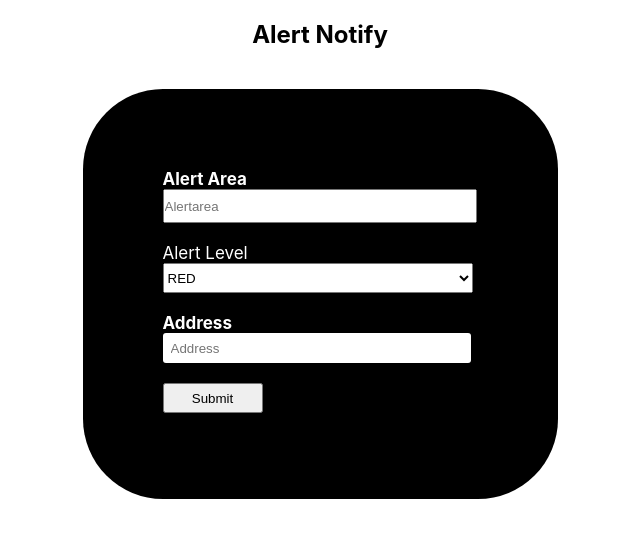
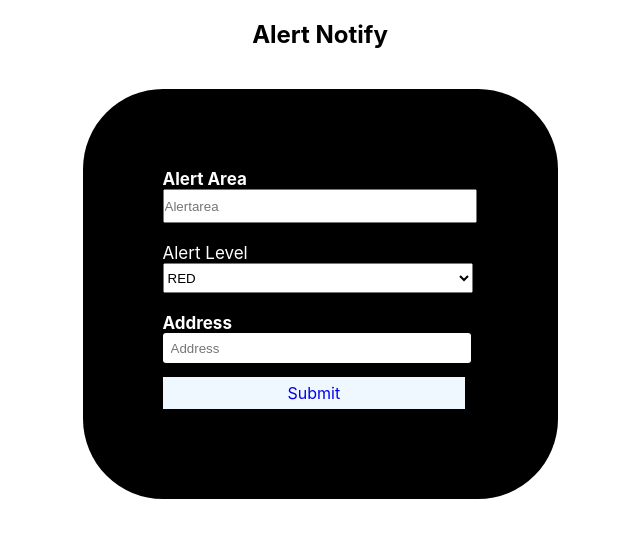
Before and after one commit to shri-suriya/SIH-2022, a React app: page /Logedpage in a window 1280 px wide. Shown: the whole page, without its empty margins (320-960 px from the left). Built offline with nearby package versions, Linux system fonts and the light colour scheme.

Commit message:
Details added

```diff
--- /dev/null
+++ b/src/Components/Details/Details.jsx
@@ -0,0 +1,9 @@
+import React from 'react'
+
+function Details() {
+  return (
+    <div>Details</div>
+  )
+}
+
+export default Details
--- a/src/Components/Logedpage/Logedpage.jsx
+++ b/src/Components/Logedpage/Logedpage.jsx
@@ -1,5 +1,6 @@
 import React from 'react'
 import './Logedpage.css'
+import {Link} from 'react-router-dom'
 function Logedpage() {
     return (
         <><h2>Alert Notify</h2><br></br><div className='alert'>
@@ -16,7 +17,7 @@ function Logedpage() {
                 <label><b>Address</b></label><br></br>
                 <input type="text" name="Pass" id="address" placeholder="Address"></input>
                 <br></br><br></br>
-                <input type="submit" className="submit"></input>
+                <Link to="/Details" className="btn btn-primary">Submit</Link><br></br><br></br>
             </form>
         </div></>
     )
--- a/src/Components/Login/Login.css
+++ b/src/Components/Login/Login.css
@@ -52,3 +52,10 @@ font-size: 17px;
     text-decoration: none;
     float:right;
 }
+a.btn.btn-primary {
+    padding: 6px;
+    background-color: aliceblue;
+    text-decoration: none;
+    padding-left: 125px;
+    padding-right: 125px;
+}
--- a/src/Components/Register/Register.css
+++ b/src/Components/Register/Register.css
@@ -1,4 +1,4 @@
-/* .register{
+.register{
     width: 315px;
     height:780px;
     overflow: hidden;
@@ -8,7 +8,7 @@
     background: #000000;
     border-radius: 80px;
 
-} */
+}
 
 h2 {
     text-align: center;
--- a/src/index.js
+++ b/src/index.js
@@ -6,6 +6,7 @@ import App from './Components/App/App';
 import Login from './Components/Login/Login';
 import Register from './Components/Register/Register';
 import Logedpage from './Components/Logedpage/Logedpage';
+import Details from './Components/Details/Details';
 
 
 const root = ReactDOM.createRoot(document.getElementById('root'));
@@ -15,6 +16,7 @@ root.render(<BrowserRouter>
         <Route path='/Login' element={<Login />}/>
         <Route path='/Register' element={<Register/>}/>
         <Route path='/Logedpage' element={<Logedpage/>}/>
+        <Route path='/Deails' element={<Details/>}/>
 
 
     </Routes></BrowserRouter>);
```
Also changed, not shown: src/Components/Details/Details.css (added).
